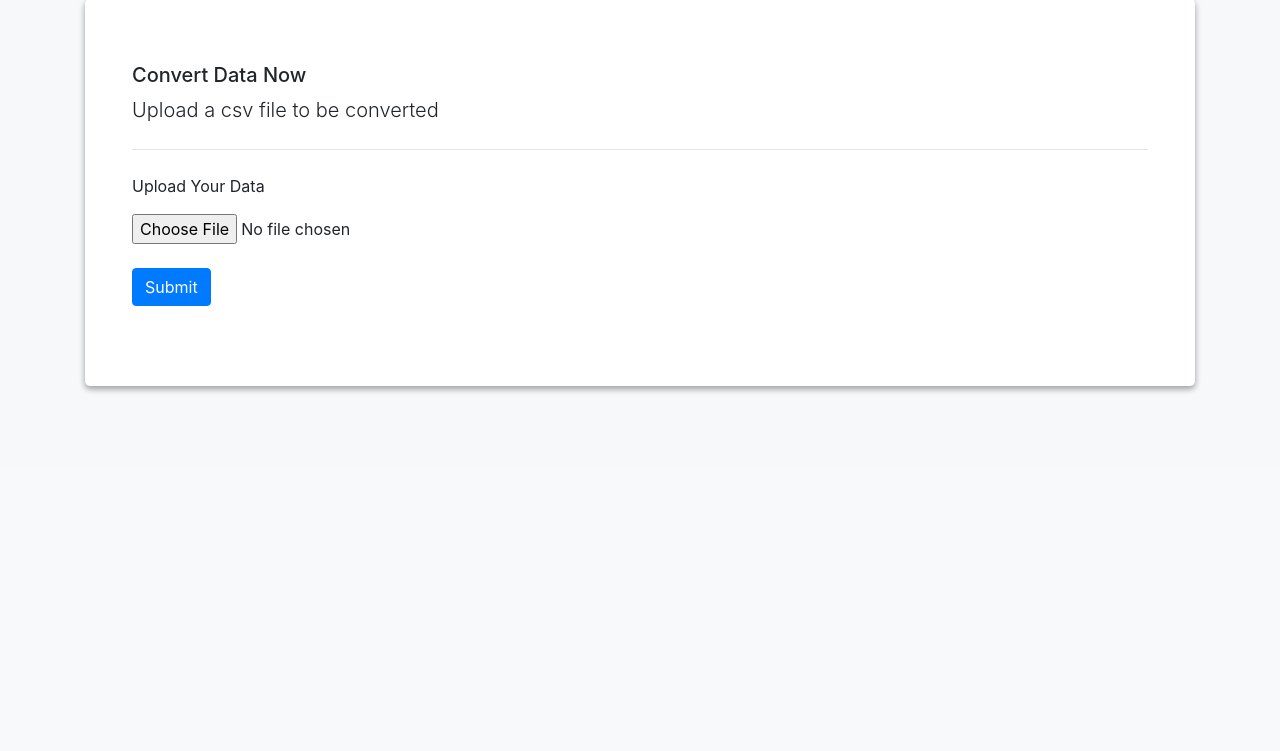
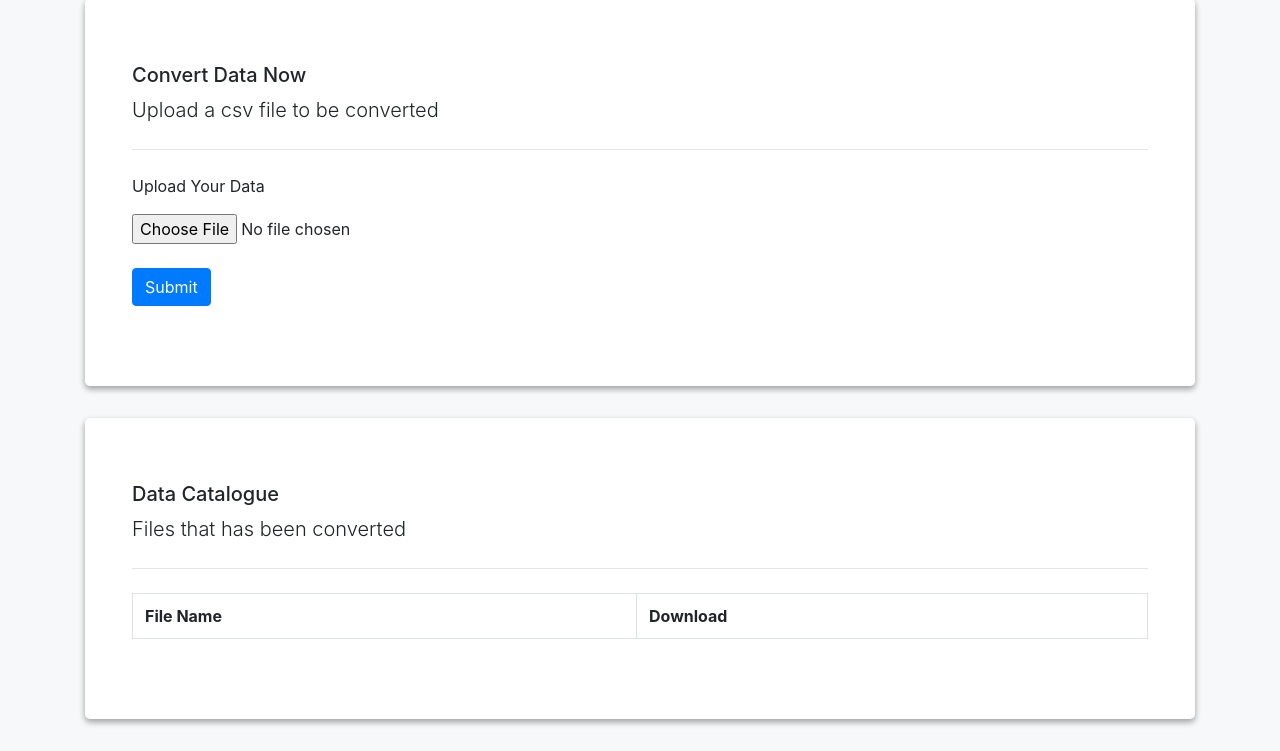
Before and after one commit to muhammadfaiz12/od2wd, a Flask app: page / in a window 1280 px wide. Shown: the part 332-1083 px from the top of the page. Before the commit the page ends 725 px from the top, so only its background shows below. Run offline with Flask 2, Linux system fonts and the light colour scheme; lists and menus that the app fills with data are empty; some libraries are stand-ins or nearby versions.

Commit message:
add front end and file structure for file catalogue

```diff
--- a/templates/hello.html
+++ b/templates/hello.html
@@ -54,5 +54,25 @@ background-image: linear-gradient(160deg, #0093E9 0%, #80D0C7 100%);
 	</div>
 </div>
 </div>
+<div class="container" style="margin-bottom: 15px">
+  <div class="jumbotron" style="background: white ;box-shadow: 0 3px 6px rgba(0,0,0,0.16), 0 3px 6px rgba(0,0,0,0.23);">
+    <div class="container">
+      <h5 >Data Catalogue</h5>
+      <p class="lead">Files that has been converted</p>
+      <hr class="my-4">
+      <table class="table table-bordered">
+        <tr>
+          <th>File Name</th>
+          <th>Download</th>
+        </tr>
+        {% for item in file_catalogue %}
+        <tr>
+          <th> {{item}}</th>
+          <th> <a class = "btn btn-primary" href="{{parent_link}}/download-result/{{item}}">Download CSV Result</a></th>
+        </tr>
+        {% endfor %}
+  </div>
+  </div>
+  </div>
 </body>
 {% endblock %}
```
Also changed, not shown: 2 other files.
